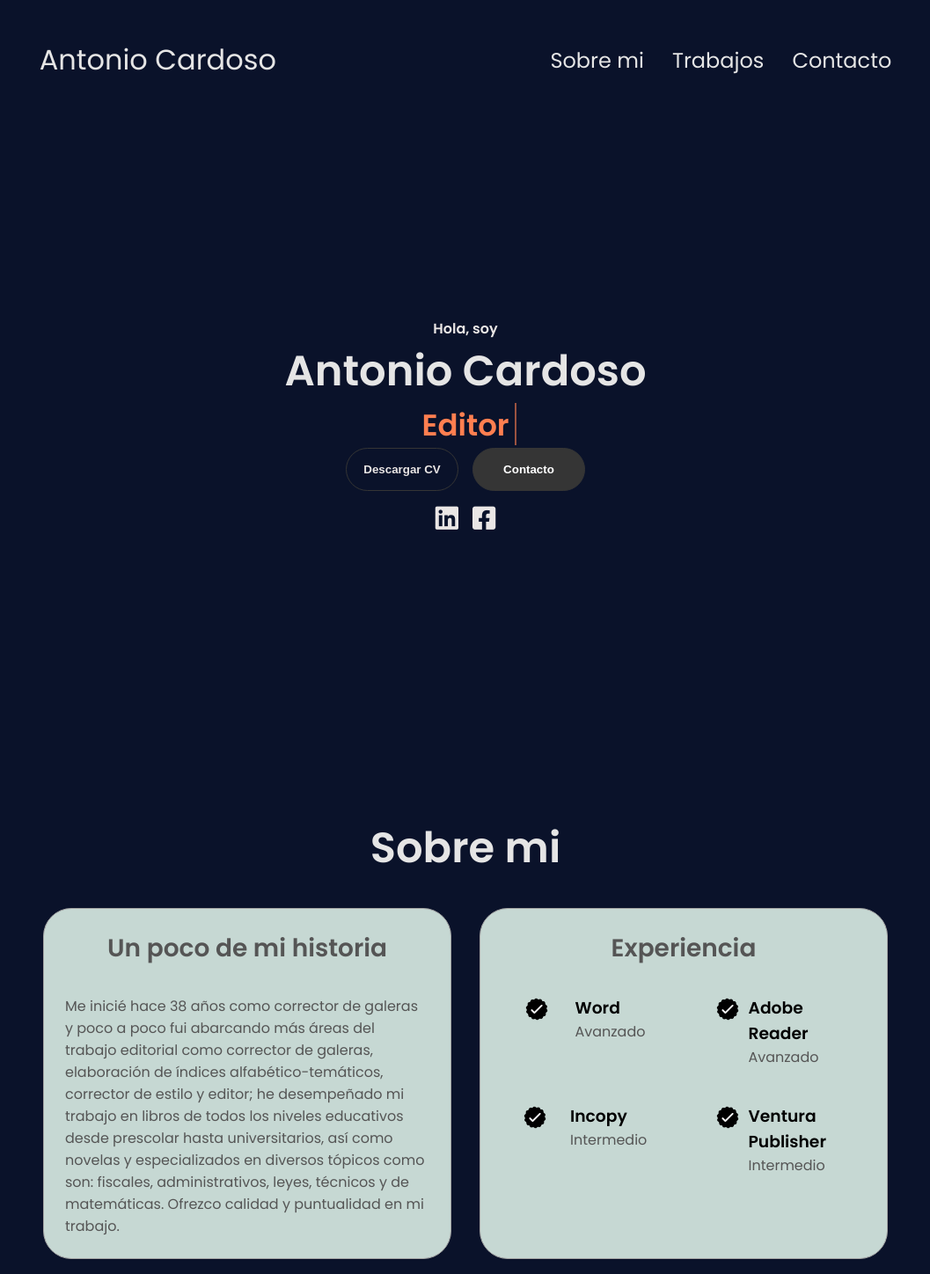
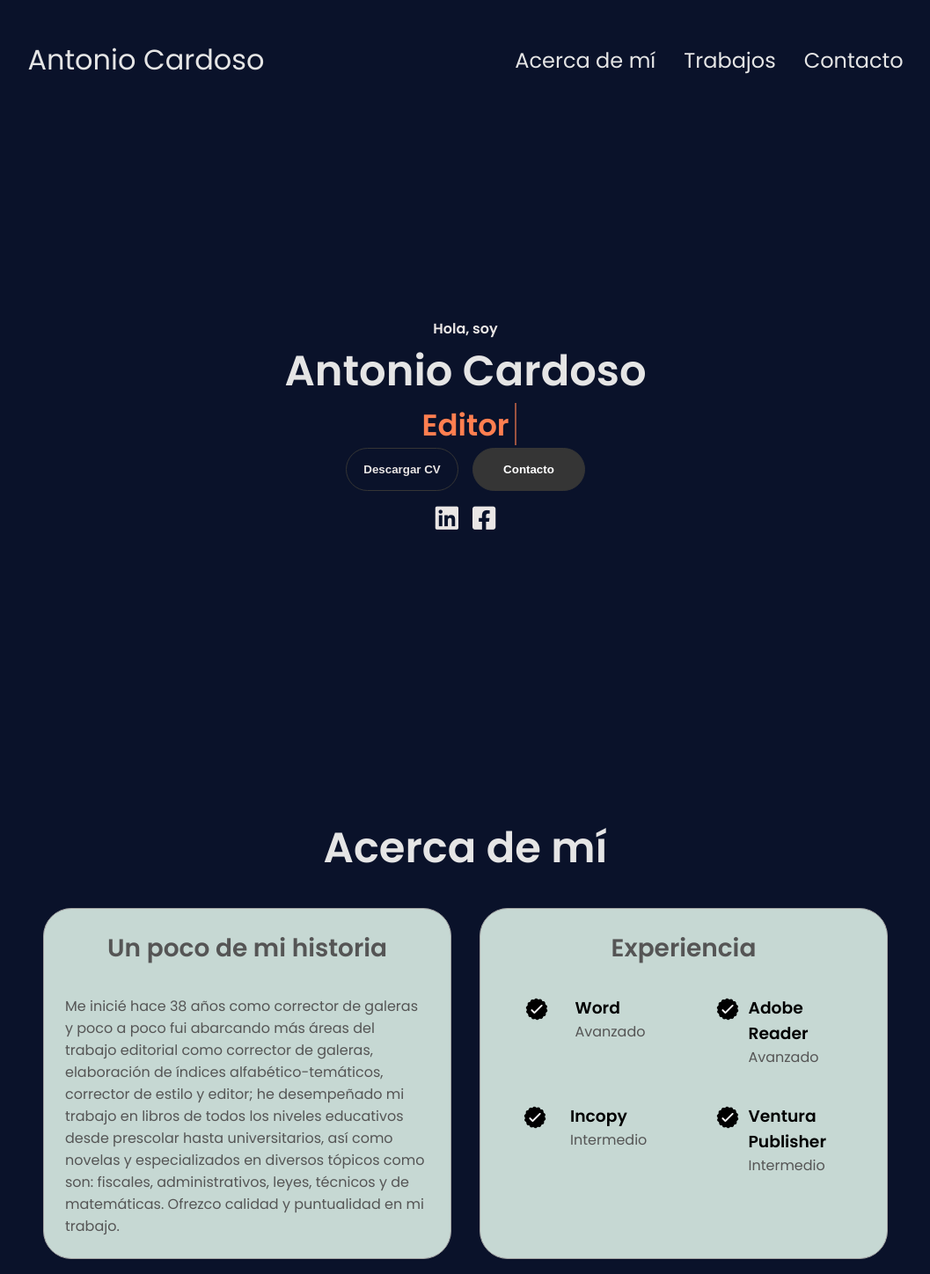
Before and after one commit to AntonioCardosoZ/AntonioCardosoZ.github.io, a plain HTML site: page index.html in a window 1280 px wide. Shown: the top 1448 px of the page at 88% size, without its empty margins (111-1168 px from the left). Drawn offline with Linux system fonts and the light colour scheme; a web font is replaced by a local one.

Commit message:
Update index.html

```diff
--- a/index.html
+++ b/index.html
@@ -19,7 +19,7 @@
         <div class="logo"><a href="#profile" class="logo-color">Antonio Cardoso</a></div>
         <div>
             <ul class="nav-links">
-                <li> <a href="#about" class="menu-color"> Sobre mi</a></li>
+                <li> <a href="#about" class="menu-color"> Acerca de mí</a></li>
                 <li> <a href="#projects" class="menu-color"> Trabajos</a></li>
                 <li> <a href="#contact" class="menu-color"> Contacto</a></li>
             </ul>
@@ -34,7 +34,7 @@
                 <span></span>
             </div>
             <div class="menu-links">
-                <li><a href="#about" onclick="toggleMenu()"> Sobre mi</a></li>
+                <li><a href="#about" onclick="toggleMenu()"> Acerca de mí</a></li>
                 <li><a href="#projects" onclick="toggleMenu()"> Trabajos</a></li>
                 <li><a href="#contact" onclick="toggleMenu()"> Contacto</a></li>
             </div>
@@ -70,7 +70,7 @@
         </div>
     </section>
     <section id="about">
-        <h1 class="title">Sobre mi</h1>
+        <h1 class="title">Acerca de mí</h1>
         <div class="experience-details-container">
             <div class="about-containers">
                 <div class="details-container">
```
